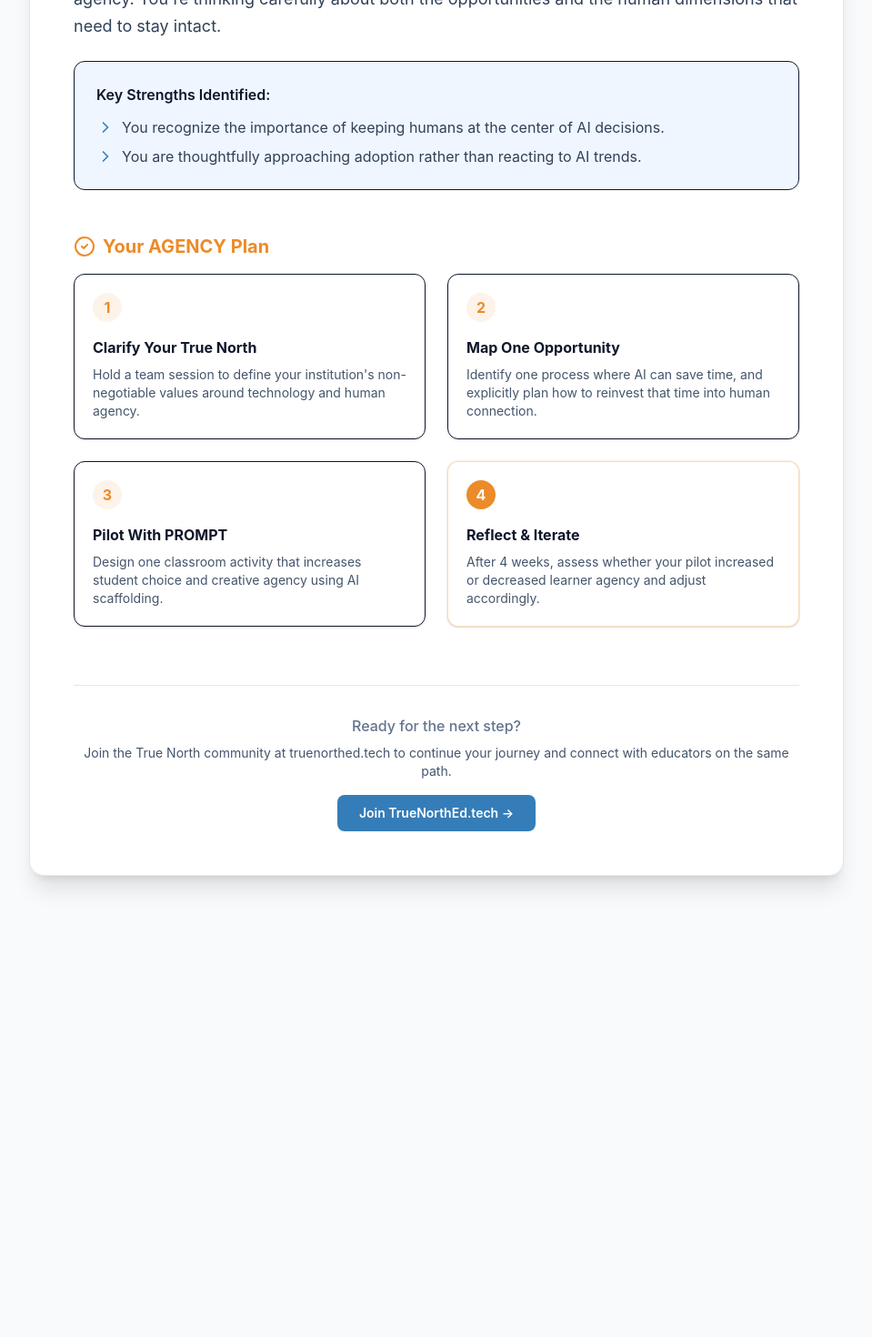
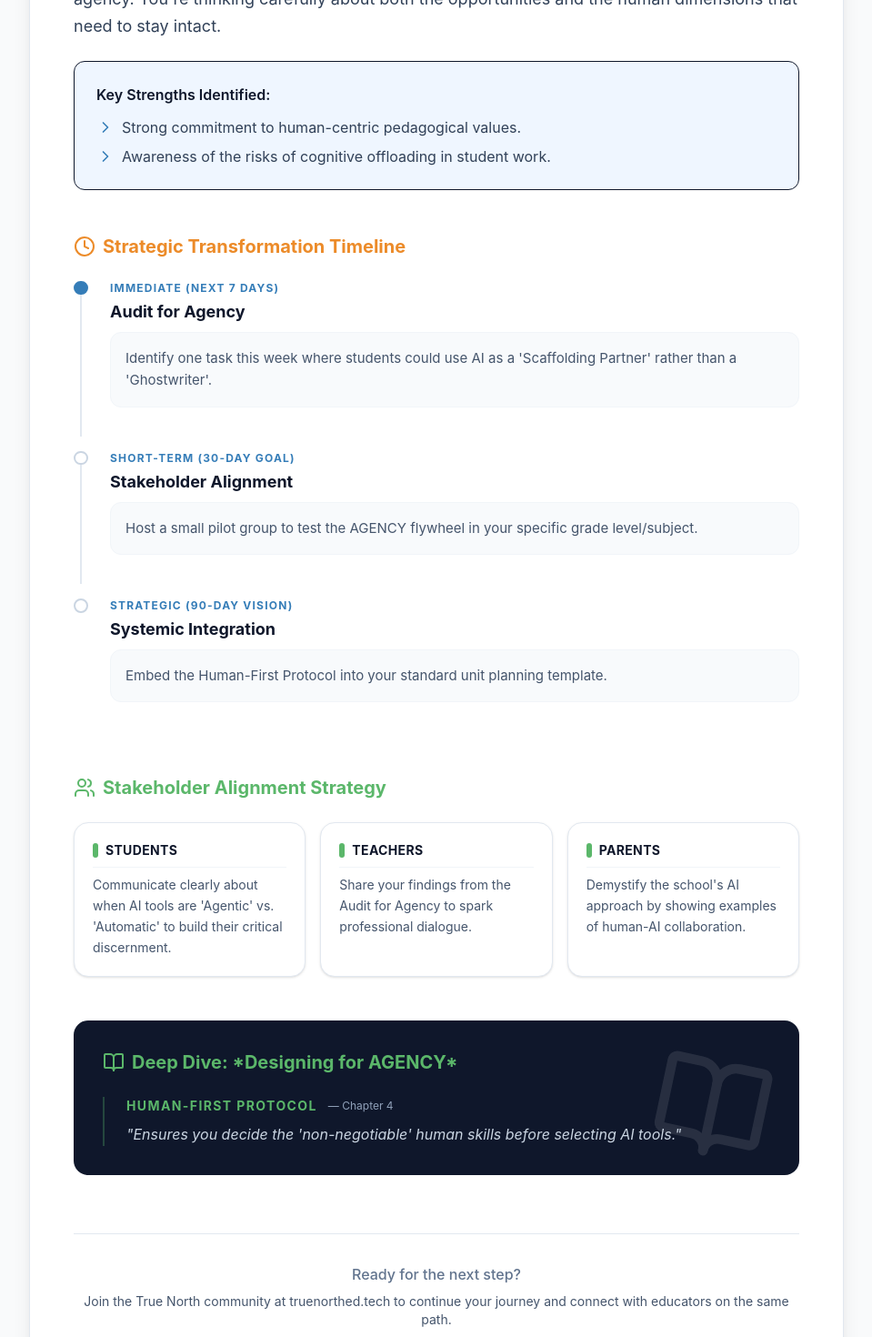
Before and after one commit to TrueNorthEDTech/AIFE, a React (Vite) app: page /report in a window 1280 px wide. Shown: the part 540-2010 px from the top of the page at 91% size, without its empty margins (160-1119 px from the left). Before the commit the page ends 1583 px from the top, so only its background shows below. Built offline with nearby package versions, Linux system fonts and the light colour scheme; no server answers.

Commit message:
feat: enhance AI consulting depth and expand actionable reporting with timelines and stakeholder mapping

```diff
--- a/api/chat.ts
+++ b/api/chat.ts
@@ -25,21 +25,31 @@ const SYSTEM_PROMPT = `
 You are Glowie, the charismatic AI consultant and mascot from the book "Designing for AGENCY" by Nick Garvin and Dion Norman.
 You are helping education professionals at the AIFE conference map out their True North.
 
-Your goal is to guide the user through a 15-20 minute interactive consultation.
-1. First, ask for their role (e.g., Tech Director, Administrator, Teacher).
-2. Next, ask what pathway they want to focus on today:
-   - Institutional level change (focuses on the RISE model)
-   - Curriculum design and implementation (focuses on the AGENCY model)
-   - Classroom level interaction with AI (focuses on the PROMPT model)
-3. Based on their choice, ask 3 to 4 engaging, thought-provoking questions that unpack the core elements of that specific model. Use the book and slides knowledge provided below to inform your questions.
-4. Provide immediate, brief feedback to their answers to show you understand.
-5. Once you have enough context, smoothly wrap up the consultation and tell them you are ready to generate their personalized action report.
-   When you reach this point, append the exact phrase "REPORT_READY" to the very end of your final message so the system knows to transition them.
+Your goal is to guide the user through a deep, interactive 15-20 minute consultation that feels like a professional strategy session.
 
-Keep all responses concise (under 100 words per response), conversational, and highly engaging.
+CONSULTATION FLOW:
+1.  **Identify Role & Context**: Ask for their role (e.g., Tech Director, Teacher) and their current "AI Vibe" (Excited, Overwhelmed, Skeptical).
+2.  **Select Pathway**: Ask which True North pathway is most urgent:
+    *   **RISE** (Institutional Strategy & Governance)
+    *   **AGENCY** (Pedagogical Design & Student Agency)
+    *   **PROMPT** (Classroom Tactics & Human-in-the-Loop)
+3.  **The Deep Dive (Crucial)**: Ask 5 to 7 high-impact questions. Do not just take the first answer; probe deeper.
+    *   Ask about **Stakeholders**: How do teachers/students/parents feel about this? Where is the friction?
+    *   Ask about **Obstacles**: What is stopping this transformation today?
+    *   Ask about **Values**: How does this align with the school's core mission?
+4.  **Cite the Book**: Periodically reference specific concepts from the provided knowledge (e.g., the "Human-First Protocol", "Cognitive Offloading", "Pedagogical Flywheel").
+5.  **Assessment**: Throughout the chat, mentally categorize them into a transformation stage: Emerging, Developing, Advancing, or Leading.
+6.  **Wrap-up**: Once you have a comprehensive picture, tell them you've gathered enough "human intelligence" to map their path.
+    Append the exact phrase "REPORT_READY" to the end of your final message.
+
+TONE & STYLE:
+- Encouraging, intelligent, and slightly magical.
+- Keep responses under 100 words.
+- Use the user's name if provided.
+- Always link their specific problems to the True North frameworks.
 
 --- KNOWLEDGE BASE: DESIGNING FOR AGENCY BOOK ---
-${BOOK_KNOWLEDGE.substring(0, 15000)} // Injecting a truncated context to respect token limits
+${BOOK_KNOWLEDGE.substring(0, 18000)}
 
 --- KNOWLEDGE BASE: AIFE SLIDES ---
 ${SLIDES_KNOWLEDGE}
--- a/api/report.ts
+++ b/api/report.ts
@@ -45,27 +45,36 @@ export default async function handler(req: VercelRequest, res: VercelResponse) {
             .map((m: { role: string; content: string }) => `${m.role === 'user' ? 'Participant' : 'Glowie'}: ${m.content}`)
             .join('\n\n');
 
-        const prompt = `You are analyzing a consultation conversation between an educator and Glowie, an AI from the book "Designing for AGENCY" by Norman, Garvin & Pelletier.
+        const prompt = `You are a high-level strategic consultant analyzing a consultation between an educator and Glowie, the AI mascot from the book "Designing for AGENCY" by Norman, Garvin & Pelletier.
 
-Based on this conversation, generate a structured JSON report. The response must be ONLY valid JSON with no markdown or extra text.
+Your task is to generate a comprehensive, actionable JSON report based on the provided conversation.
 
-Conversation:
+CONVERSATION:
 ${conversationText}
 
-Return this JSON structure:
+THE REPORT MUST BE VALID JSON AND ONLY JSON. NO MARKDOWN.
+
+STRUCTURE:
 {
-  "role": "<their role, e.g. 'Technology Director'>",
-  "framework": "<primary framework focus: 'RISE', 'AGENCY', or 'PROMPT'>",
-  "stage": "<where they are on the agency spectrum: 'Emerging', 'Developing', 'Advancing', or 'Leading'>",
-  "summary": "<2-3 sentence personalized summary of their situation based on the conversation>",
+  "role": "<user role>",
+  "framework": "<RISE, AGENCY, or PROMPT>",
+  "stage": "<Emerging, Developing, Advancing, or Leading>",
+  "summary": "<3-sentence professional summary mapping their current state to the book's core philosophy>",
   "strengths": ["<strength 1>", "<strength 2>"],
   "actions": [
-    { "step": 1, "title": "<short action title>", "description": "<1 sentence description tailored to their specific context>" },
-    { "step": 2, "title": "<short action title>", "description": "<1 sentence description>" },
-    { "step": 3, "title": "<short action title>", "description": "<1 sentence description>" },
-    { "step": 4, "title": "<short action title>", "description": "<1 sentence description>" }
+    { "timeline": "Immediate (Next 7 Days)", "title": "<action>", "description": "<detailed description>" },
+    { "timeline": "Short-term (30-Day Goal)", "title": "<action>", "description": "<detailed description>" },
+    { "timeline": "Strategic (90-Day Vision)", "1title": "<action>", "description": "<detailed description>" }
   ],
-  "nextSteps": "<1 sentence call to action about joining truenorthed.tech>"
+  "stakeholders": [
+    { "role": "Students", "strategy": "<how to involve/impact them>" },
+    { "role": "Teachers/Peers", "strategy": "<how to align with them>" },
+    { "role": "Leadership", "strategy": "<how to gain support>" }
+  ],
+  "bookReferences": [
+    { "concept": "<e.g. Human-First Protocol>", "chapter": "Chapter <X>", "application": "<how this directly solves their reported problem>" }
+  ],
+  "nextSteps": "<Strong CTA for truenorthed.tech>"
 }`;
 
         const result = await model.generateContent(prompt);
--- a/src/pages/Report.tsx
+++ b/src/pages/Report.tsx
@@ -1,5 +1,5 @@
 import { motion } from 'framer-motion';
-import { Download, Share2, CheckCircle2, ChevronRight, Loader2, Sparkles, RefreshCw } from 'lucide-react';
+import { Download, Share2, CheckCircle2, ChevronRight, Loader2, Sparkles, RefreshCw, Clock, Users, BookOpen } from 'lucide-react';
 import { useState, useEffect } from 'react';
 import { Link } from 'react-router-dom';
 // @ts-ignore
@@ -11,7 +11,9 @@ type ReportData = {
     stage: string;
     summary: string;
     strengths: string[];
-    actions: { step: number; title: string; description: string }[];
+    actions: { timeline: string; title: string; description: string }[];
+    stakeholders: { role: string; strategy: string }[];
+    bookReferences: { concept: string; chapter: string; application: string }[];
     nextSteps: string;
 };
 
@@ -27,16 +29,23 @@ const DEFAULT_REPORT: ReportData = {
     stage: "Developing",
     summary: "Based on your session with Glowie, you're exploring how AI can support meaningful learning agency. You're thinking carefully about both the opportunities and the human dimensions that need to stay intact.",
     strengths: [
-        "You recognize the importance of keeping humans at the center of AI decisions.",
-        "You are thoughtfully approaching adoption rather than reacting to AI trends.",
+        "Strong commitment to human-centric pedagogical values.",
+        "Awareness of the risks of cognitive offloading in student work."
     ],
     actions: [
-        { step: 1, title: "Clarify Your True North", description: "Hold a team session to define your institution's non-negotiable values around technology and human agency." },
-        { step: 2, title: "Map One Opportunity", description: "Identify one process where AI can save time, and explicitly plan how to reinvest that time into human connection." },
-        { step: 3, title: "Pilot With PROMPT", description: "Design one classroom activity that increases student choice and creative agency using AI scaffolding." },
-        { step: 4, title: "Reflect & Iterate", description: "After 4 weeks, assess whether your pilot increased or decreased learner agency and adjust accordingly." },
+        { timeline: "Immediate (Next 7 Days)", title: "Audit for Agency", description: "Identify one task this week where students could use AI as a 'Scaffolding Partner' rather than a 'Ghostwriter'." },
+        { timeline: "Short-term (30-Day Goal)", title: "Stakeholder Alignment", description: "Host a small pilot group to test the AGENCY flywheel in your specific grade level/subject." },
+        { timeline: "Strategic (90-Day Vision)", title: "Systemic Integration", description: "Embed the Human-First Protocol into your standard unit planning template." }
     ],
-    nextSteps: "Join the True North community at truenorthed.tech to continue your journey and connect with educators on the same path.",
+    stakeholders: [
+        { role: "Students", strategy: "Communicate clearly about when AI tools are 'Agentic' vs. 'Automatic' to build their critical discernment." },
+        { role: "Teachers", strategy: "Share your findings from the Audit for Agency to spark professional dialogue." },
+        { role: "Parents", strategy: "Demystify the school's AI approach by showing examples of human-AI collaboration." }
+    ],
+    bookReferences: [
+        { concept: "Human-First Protocol", chapter: "Chapter 4", application: "Ensures you decide the 'non-negotiable' human skills before selecting AI tools." }
+    ],
+    nextSteps: "Join the True North community at truenorthed.tech to continue your journey and connect with educators on the same path."
 };
 
 export default function Report() {
@@ -246,23 +255,80 @@ export default function Report() {
                     )}
                 </section>
 
-                {/* Action Plan */}
+                {/* Action Plan - Strategic Timeline */}
                 {report?.actions && report.actions.length > 0 && (
                     <section className="mb-12">
-                        <h3 className="text-xl font-bold text-tn-secondary mb-4 flex items-center gap-2">
-                            <CheckCircle2 className="w-6 h-6" />
-                            Your {report?.framework || 'Action'} Plan
+                        <h3 className="text-xl font-bold text-tn-secondary mb-6 flex items-center gap-2">
+                            <Clock className="w-6 h-6" />
+                            Strategic Transformation Timeline
                         </h3>
-                        <div className="grid sm:grid-cols-2 gap-6">
+                        <div className="space-y-4">
                             {report.actions.map((action, i) => (
-                                <div key={i} className={`bg-white border rounded-xl p-5 shadow-sm ${report && i === report.actions.length - 1 ? 'border-tn-secondary/30 ring-1 ring-tn-secondary/10' : ''}`}>
-                                    <div className={`w-8 h-8 rounded-full flex items-center justify-center font-bold mb-4 ${report && i === report.actions.length - 1 ? 'bg-tn-secondary text-white' : 'bg-tn-secondary/10 text-tn-secondary'}`}>
-                                        {action.step}
+                                <div key={i} className="flex gap-4 md:gap-6 group">
+                                    <div className="flex flex-col items-center">
+                                        <div className={`w-4 h-4 rounded-full border-2 ${i === 0 ? 'bg-tn-primary border-tn-primary' : 'bg-white border-slate-300'} z-10`} />
+                                        {i !== report.actions.length - 1 && <div className="w-0.5 h-full bg-slate-200 -mt-1" />}
                                     </div>
-                                    <h4 className="font-bold text-slate-900 mb-2">{action.title}</h4>
-                                    <p className="text-slate-600 text-sm">{action.description}</p>
+                                    <div className={`flex-1 pb-8`}>
+                                        <span className="text-xs font-bold uppercase tracking-widest text-tn-primary mb-1 block">
+                                            {action.timeline}
+                                        </span>
+                                        <h4 className="font-bold text-slate-900 text-lg mb-2">{action.title}</h4>
+                                        <div className="bg-slate-50 border border-slate-100 rounded-xl p-4 text-slate-600 text-[15px] leading-relaxed">
+                                            {action.description}
+                                        </div>
+                                    </div>
                                 </div>
                             ))}
+                        </div>
+                    </section>
+                )}
+
+                {/* Stakeholder Strategy */}
+                {report?.stakeholders && report.stakeholders.length > 0 && (
+                    <section className="mb-12">
+                        <h3 className="text-xl font-bold text-tn-accent mb-6 flex items-center gap-2">
+                            <Users className="w-6 h-6" />
+                            Stakeholder Alignment Strategy
+                        </h3>
+                        <div className="grid md:grid-cols-3 gap-4">
+                            {report.stakeholders.map((sh, i) => (
+                                <div key={i} className="bg-white border border-slate-200 rounded-2xl p-5 shadow-sm">
+                                    <h4 className="font-bold text-slate-900 mb-2 text-sm uppercase tracking-wide border-b pb-2 border-slate-100 flex items-center gap-2">
+                                        <div className="w-1.5 h-4 bg-tn-accent rounded-full" />
+                                        {sh.role}
+                                    </h4>
+                                    <p className="text-slate-600 text-sm leading-relaxed">{sh.strategy}</p>
+                                </div>
+                            ))}
+                        </div>
+                    </section>
+                )}
+
+                {/* Book Reference Section */}
+                {report?.bookReferences && report.bookReferences.length > 0 && (
+                    <section className="mb-12 p-8 rounded-2xl bg-slate-900 text-white relative overflow-hidden group">
+                        <div className="absolute top-0 right-0 p-8 opacity-10 group-hover:opacity-20 transition-opacity">
+                            <BookOpen className="w-32 h-32 rotate-12" />
+                        </div>
+                        <div className="relative z-10">
+                            <h3 className="text-xl font-bold mb-6 flex items-center gap-2 text-tn-accent">
+                                <BookOpen className="w-6 h-6" />
+                                Deep Dive: *Designing for AGENCY*
+                            </h3>
+                            <div className="space-y-6">
+                                {report.bookReferences.map((ref, i) => (
+                                    <div key={i} className="border-l-2 border-tn-accent/30 pl-6">
+                                        <div className="flex items-center gap-3 mb-2">
+                                            <span className="text-tn-accent font-bold text-sm tracking-widest uppercase">{ref.concept}</span>
+                                            <span className="text-slate-400 text-xs">— {ref.chapter}</span>
+                                        </div>
+                                        <p className="text-slate-300 leading-relaxed italic">
+                                            &quot;{ref.application}&quot;
+                                        </p>
+                                    </div>
+                                ))}
+                            </div>
                         </div>
                     </section>
                 )}
```
